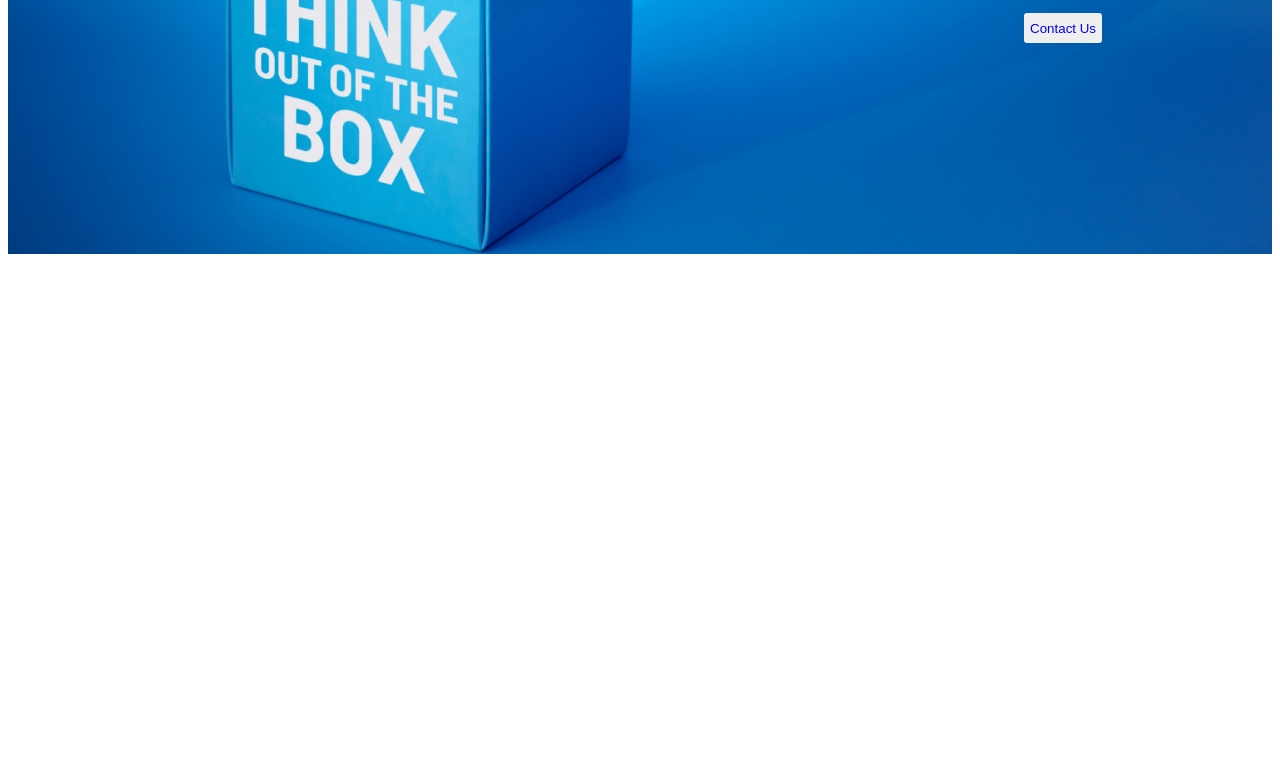
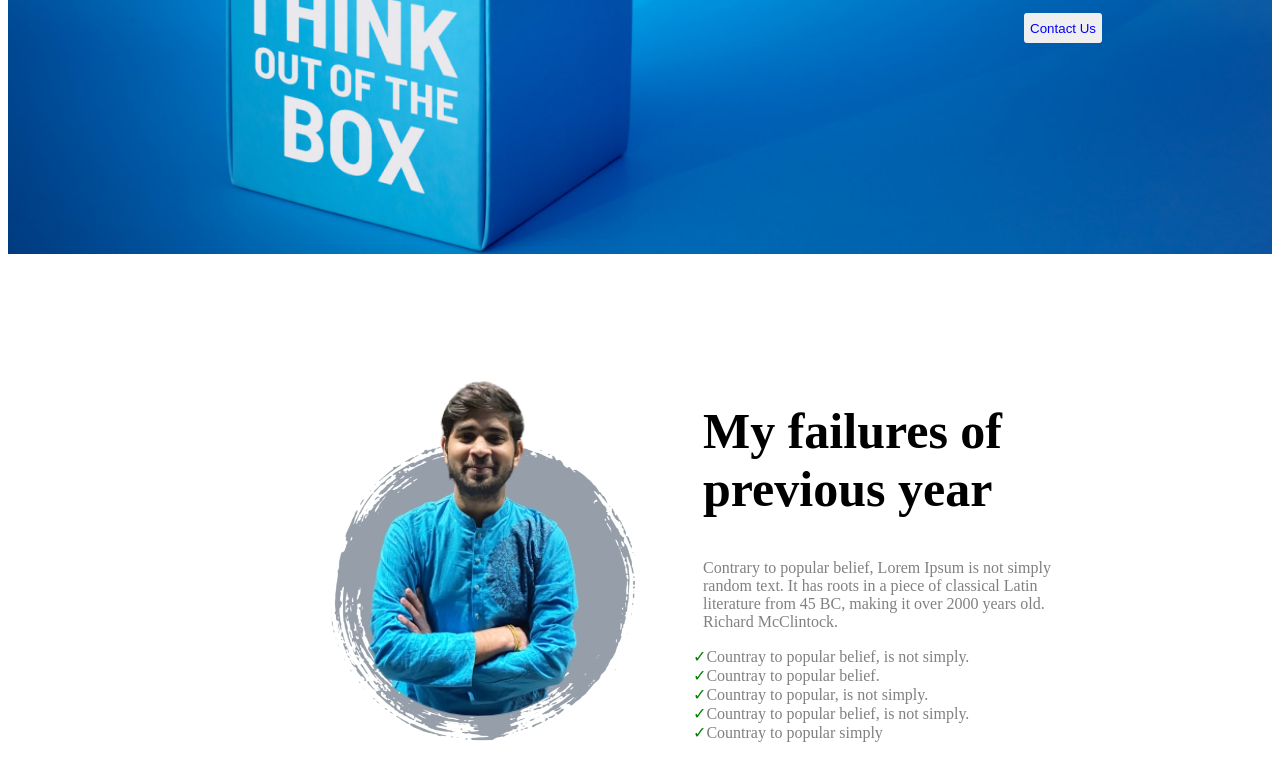
Before and after one commit to paulpollob/new-year-by-pollob, a plain HTML site: page index.html in a window 1280 px wide. Shown: the part 454-1234 px from the top of the page. Before the commit the page ends 800 px from the top, so only its background shows below. Drawn offline with Linux system fonts and the light colour scheme.

Commit message:
previous failure done

```diff
--- a/index.html
+++ b/index.html
@@ -19,5 +19,24 @@
         </div>
     </header>
 
+
+    <section class="previousFailure">
+        <div class="failimg"><img src="./images/pppe.jpg" alt="not found"></div>
+        <div class="faildes">
+            <h1 class="prvtitle">My failures of previous year</h1>
+            <div class="prvdescription">
+                <p>Contrary to popular belief, Lorem Ipsum is not simply random text. It has roots in a piece of classical Latin literature from 45 BC, making it over 2000 years old. Richard McClintock.</p>
+                <ul>
+                    <li>Countray to popular belief, is not simply.</li>
+                    <li>Countray to popular belief.</li>
+                    <li>Countray to popular, is not simply. </li>
+                    <li>Countray to popular belief, is not simply.</li>
+                    <li>Countray to popular simply</li>
+                </ul>
+            </div>
+        </div>
+    </section>
+
+
 </body>
 </html>
--- a/style.css
+++ b/style.css
@@ -21,6 +21,15 @@ h1{
     font-size: 50px;
 }
 
+.faildes{
+    width: 400px;
+}
+
+.prvtitle
+{
+    padding-left: 50px;
+}
+
 
 .headerbtn{
     border-radius: 03px;
@@ -28,3 +37,31 @@ h1{
     border: none;
     color: blue;
 }
+
+ul {
+    list-style: none;
+  }
+
+  ul li:before {
+    content: '✓';
+    color: green;
+}
+
+
+.previousFailure{
+    margin: 100px;
+    display: flex;
+    align-items: center;
+
+}
+
+.failimg{
+    margin-left: 200px;
+}
+
+.prvdescription{
+    color: gray;
+}
+.previousFailure p{
+    padding-left: 50px;
+}
```
Also changed, not shown: images/pollob.png (added), images/pppe.jpg (added), images/pppe.png (added).
